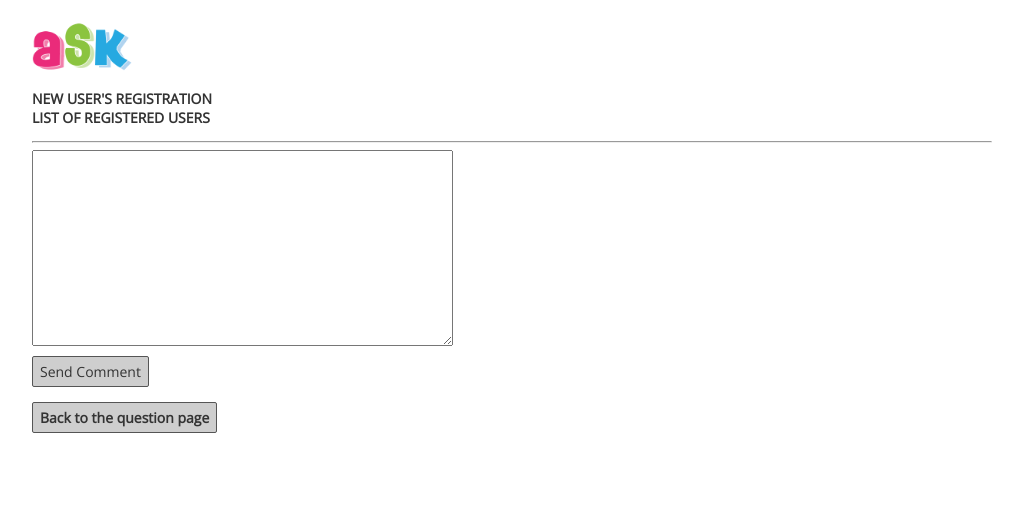
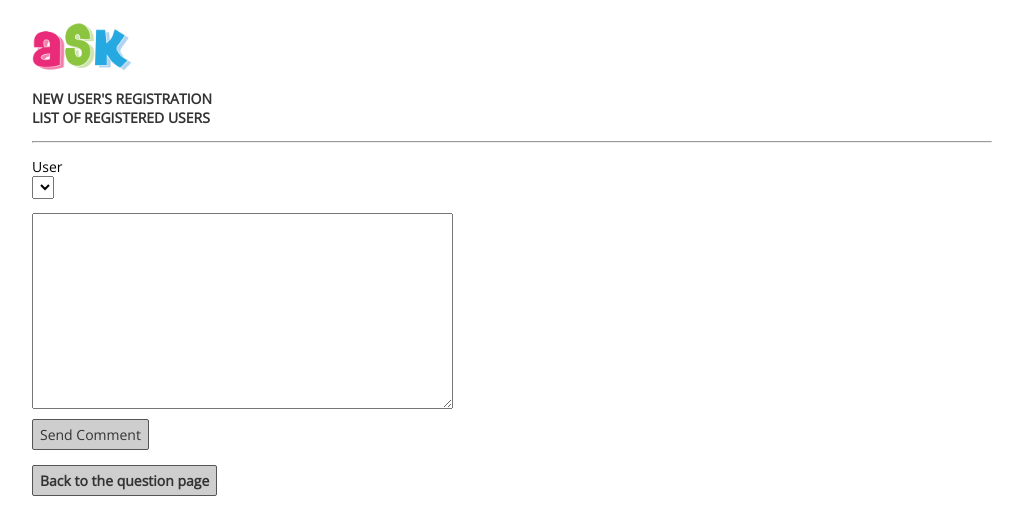
Before and after one commit to matCsikai/AskMate_part_2_BPHC, a Flask app: template templates/add_comment_answer.html in a window 1280 px wide. Shown: the top 505 px of the page, without its empty margins (128-1151 px from the left). Run offline with Flask 2, Linux system fonts and the light colour scheme; the template is opened without the code that fills it, so the values that code supplies are empty.

Commit message:
add_comment_answer.html, main.py add_comment_answer functions, query.py insert question func modified

```diff
--- a/main.py
+++ b/main.py
@@ -58,10 +58,9 @@ def question_page(question_id):
         query.update_vote("answer", int(answer_id), int(current_answer_vote) - 1)
         return redirect(url_for('question_page', question_id=question_id))
 
-    #answer_comment_data = query.answer_comment(answer_id)
+    # answer_comment_data = query.answer_comment(answer_id)
     return render_template('question_page.html', question_data=question_data, answer_data=answer_data,
                            question_comment_data=question_comment_data)
-
 
 
 @app.route('/question/<question_id>/new-answer', methods=['GET', 'POST'])
@@ -94,21 +93,23 @@ def add_comment_question(question_id):
                            question_id=question_id, list_all_user=list_all_user, title="Add comment to question")
 
 
-
 @app.route('/answer/<int:answer_id>/new-comment', methods=['GET'])
 def add_comment_answer(answer_id):
     add_comment_answer = query.get_answer(answer_id)
     list_all_user = query.list_all_user()
     return render_template("add_comment_answer.html", add_comment_answer=add_comment_answer,
-                           answer_id=answer_id, title="Add comment to answer")
+                           answer_id=answer_id, list_all_user=list_all_user, title="Add comment to answer")
 
 
 @app.route('/answer/<int:answer_id>/new-comment', methods=['POST'])
 def add_comment_answer_post(answer_id):
     comment_message = request.form['message']
-    insert_answer_comment = query.insert_answer_comment(comment_message, answer_id)
+    comment_user = request.form['user']
+    query.fetch_user_id(comment_user)
+    insert_answer_comment = query.insert_answer_comment(comment_message, answer_id, comment_user)
     question_id_from_answer = query.question_id_from_answer(answer_id)
     return redirect(url_for('question_page', question_id=question_id_from_answer))
+
 
 @app.route('/registration', methods=['GET', 'POST'])
 def add_new_user():
--- a/query.py
+++ b/query.py
@@ -94,6 +94,7 @@ def question_comment(question_id):
     rows = config.run_query(query)
     return rows
 
+
 def update_vote(table, data_id, votenumber):
     query = """
         UPDATE %s
@@ -109,11 +110,12 @@ def get_answer(answer_id):
     return rows
 
 
-def insert_answer_comment(message, answer_id):
+def insert_answer_comment(message, answer_id, user):
     comment_id = get_max_id_comment()
     dt = datetime.now().strftime("%Y-%m-%d %H:%M:%S")
+    user_id = fetch_user_id(user)[0][0]
     query = """INSERT INTO comment
-            VALUES (%s, null, %s, '%s', '%s') """ % (comment_id, answer_id, message, dt)
+            VALUES (%s, null, %s, '%s', '%s', '%d') """ % (comment_id, answer_id, message, dt, user_id)
     return config.run_query(query)
 
 
--- a/templates/add_comment_answer.html
+++ b/templates/add_comment_answer.html
@@ -4,6 +4,14 @@
     <p>{{ add_comment_answer[0][0] }}</p>
     <hr>
     <form action='/answer/{{ answer_id }}/new-comment' method="POST">
+        <p><label for="user">User</label>
+            <select name="user" id="user" required>
+                <option> </option>
+                {% for user_name in list_all_user %}
+                <option>{{ user_name }}</option>
+                {% endfor %}
+            </select>
+        </p>
         <label for="answer"></label>
         <textarea name="message" id="" cols="50" rows="10" minlength="10"></textarea>
         <input type="submit" value="Send comment" class="button">
```
